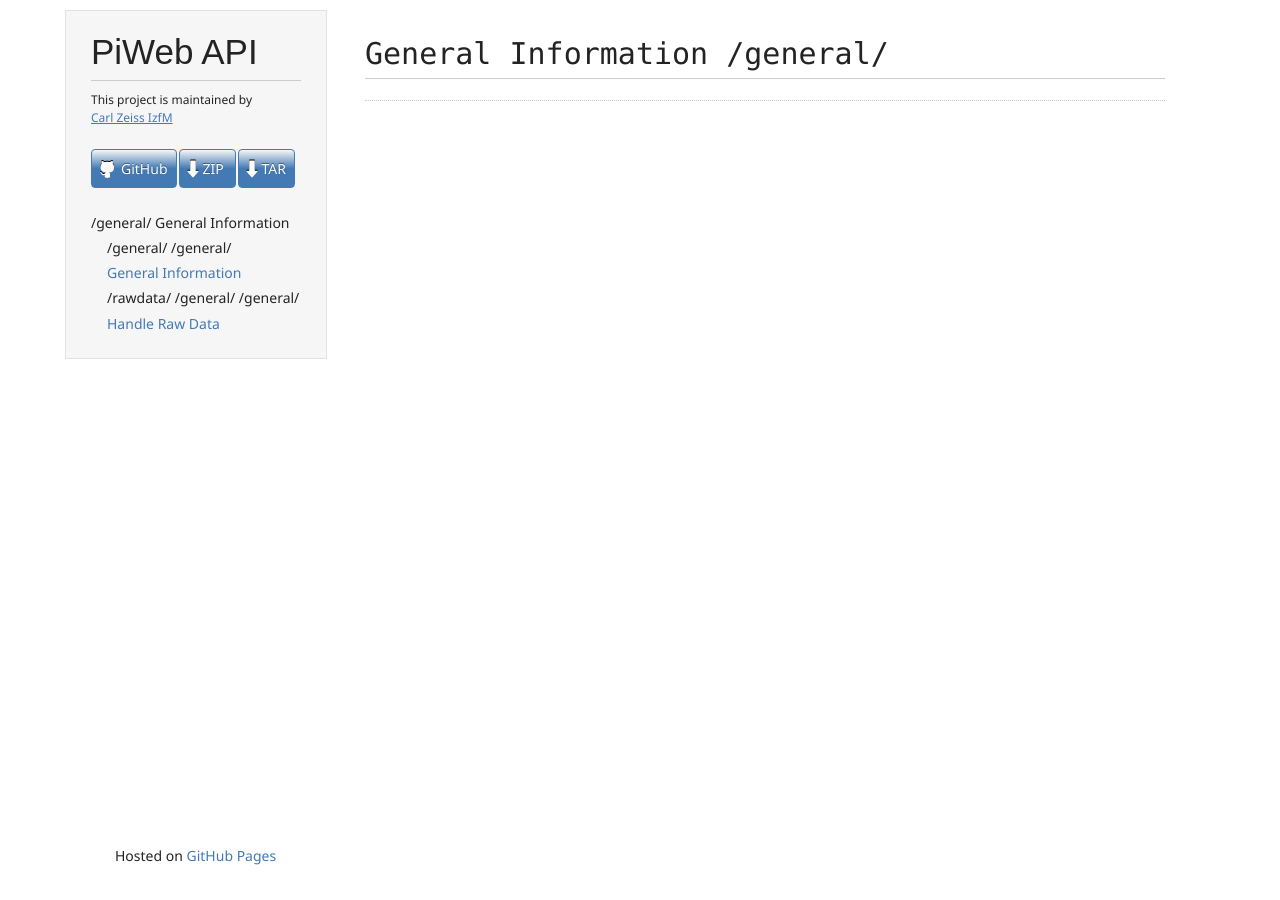
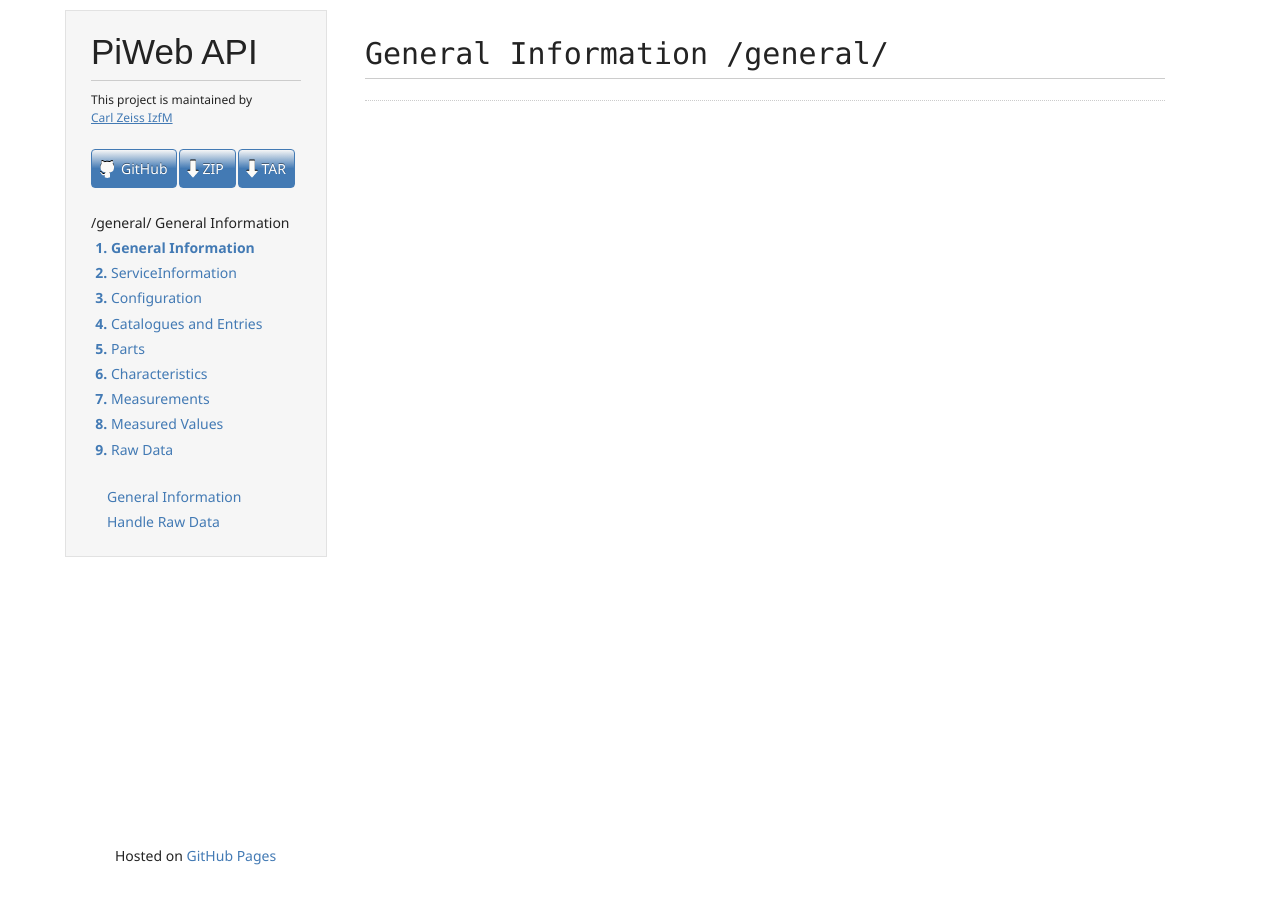
Before and after one commit to BatzJunior/testrepo, a Jekyll site: the page built from _pages/01-general.md, in a window 1280 px wide. Built offline with Jekyll 4.4.1, drawn with Linux system fonts in a browser that asks for light colours.

Commit message:
Update toc.html

```diff
--- a/_includes/toc.html
+++ b/_includes/toc.html
@@ -31,7 +31,7 @@
 			<li><a href = "Handle-Raw-Data#delete-raw-data">Delete Raw Data</a></li>
 		</ul>
 	</li>
-</ol>
+</ol>-->
 
 {% capture location %}{{ page.url | remove_first:'/' | split:'/' | first }}{% endcapture %}
 <nav><ol>
@@ -44,15 +44,12 @@
 	<li><a {% if location == 'measurements' %}class="active" {% endif %}href="/measurements/">Measurements</a></li>
 	<li><a {% if location == 'values' %}class="active" {% endif %}href="/values/">Measured Values</a></li>
 	<li><a {% if location == 'rawdata' %}class="active" {% endif %}href="/rawdata/">Raw Data</a></li>
-</ol></nav>-->
+</ol></nav>
 
 <nav><ul>
 {% for node in site.pages %}
-	{{node.url}}
-	{{page.url}}
 	{% if node.title != nil and node.url != '/' %}
 	{% capture nodediff %}{{ page.url | remove:node.url }}{% endcapture %}
-	{{nodediff}}
 	<li><a {% if nodediff == page.url %}class="active" {% endif %}href="{{ node.url }}">{{ node.title }}</a></li>
 	{% endif %}
 {% endfor %}
```
